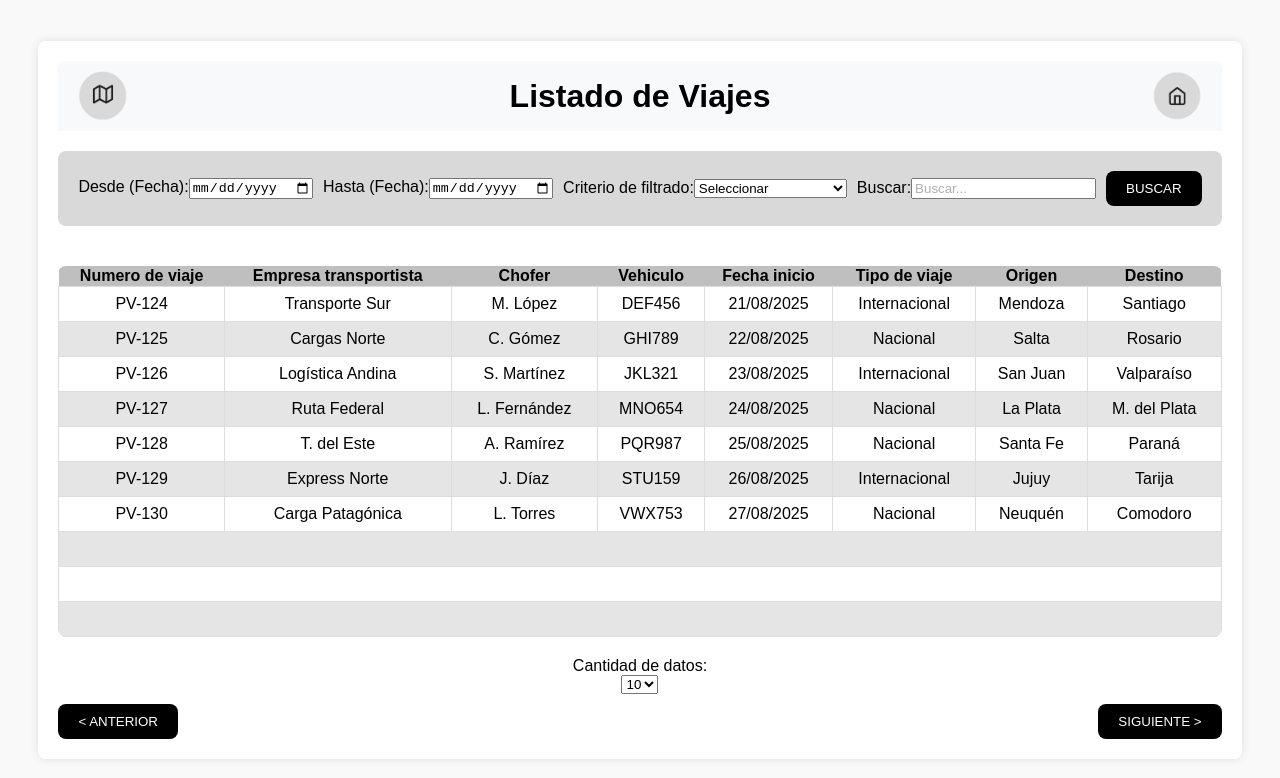
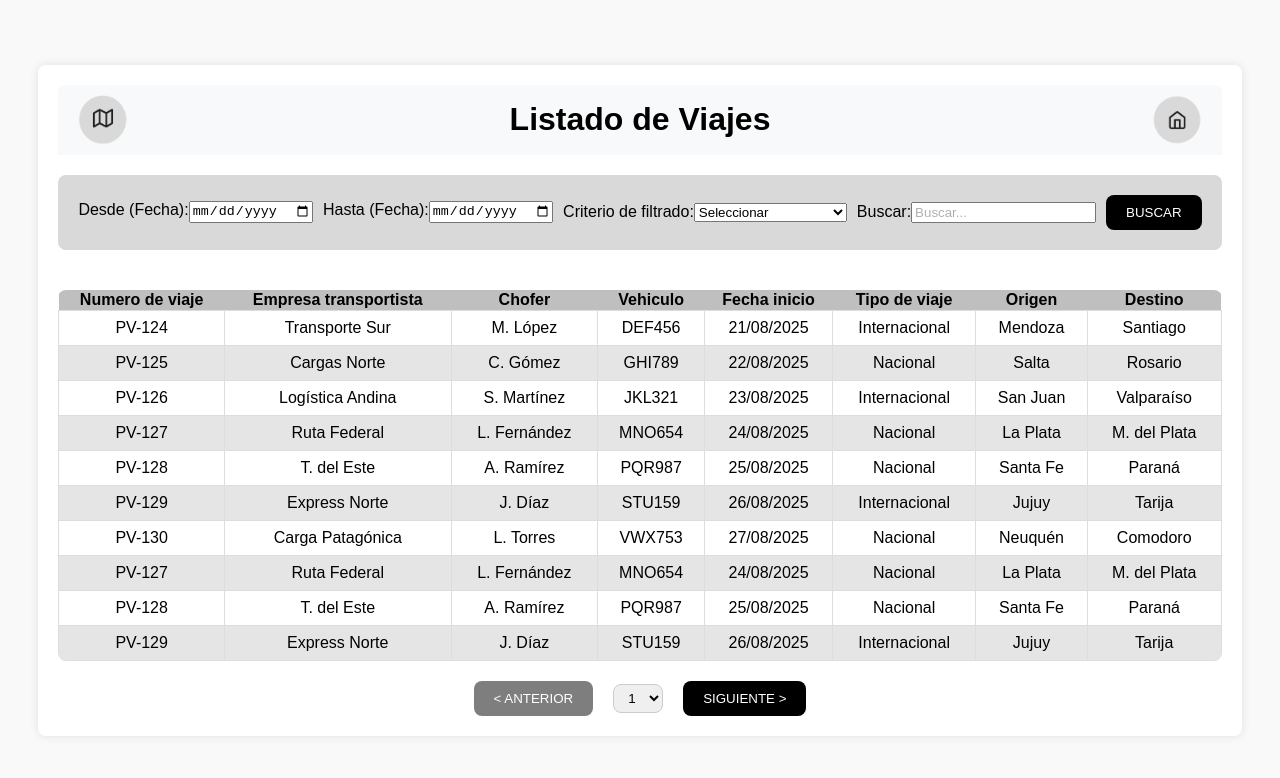
Before and after one commit to DesApp-2025c1-Grupo-4/DesApp-2025c1-Grupo4-Front-end, a React (Vite) app: page /listado-viajes in a window 1280 px wide. Shown: the top 778 px of the page. Built offline with nearby package versions, Linux system fonts and the light colour scheme.

Commit message:
correccion botones anterior y siguiente

```diff
--- a/src/components/ListadoDeViajes/TripTable.jsx
+++ b/src/components/ListadoDeViajes/TripTable.jsx
@@ -29,15 +29,42 @@ const TripTable = ({ filters, onFilterChange }) => {
     {
       numero: 'PV-130', empresa: 'Carga Patagónica', chofer: 'L. Torres', vehiculo: 'VWX753',
       fechaInicio: '2025-08-27', tipo: 'Nacional', origen: 'Neuquén', destino: 'Comodoro'
+    },
+    {
+      numero: 'PV-127', empresa: 'Ruta Federal', chofer: 'L. Fernández', vehiculo: 'MNO654',
+      fechaInicio: '2025-08-24', tipo: 'Nacional', origen: 'La Plata', destino: 'M. del Plata'
+    },
+    {
+      numero: 'PV-128', empresa: 'T. del Este', chofer: 'A. Ramírez', vehiculo: 'PQR987',
+      fechaInicio: '2025-08-25', tipo: 'Nacional', origen: 'Santa Fe', destino: 'Paraná'
+    },
+    {
+      numero: 'PV-129', empresa: 'Express Norte', chofer: 'J. Díaz', vehiculo: 'STU159',
+      fechaInicio: '2025-08-26', tipo: 'Internacional', origen: 'Jujuy', destino: 'Tarija'
+    },
+    {
+      numero: 'PV-130', empresa: 'Carga Patagónica', chofer: 'L. Torres', vehiculo: 'VWX753',
+      fechaInicio: '2025-08-27', tipo: 'Nacional', origen: 'Neuquén', destino: 'Comodoro'
     }
   ];
 
   const [currentPage, setCurrentPage] = useState(1);
 
   const filteredTrips = trips.filter(trip => {
-    const desdeMatch = filters.desde ? new Date(trip.fechaInicio) >= new Date(filters.desde) : true;
-    const hastaMatch = filters.hasta ? new Date(trip.fechaInicio) <= new Date(filters.hasta) : true;
-    const criterioMatch = filters.criterio ? trip[filters.criterio].toLowerCase().includes(filters.buscar.toLowerCase()) : true;
+    const tripDate = new Date(trip.fechaInicio);
+    const desdeDate = filters.desde ? new Date(filters.desde) : null;
+    const hastaDate = filters.hasta ? new Date(filters.hasta) : null;
+
+    if (hastaDate) {
+      hastaDate.setDate(hastaDate.getDate() + 1); // Incluir el día seleccionado
+    }
+
+    const desdeMatch = desdeDate ? tripDate >= desdeDate : true;
+    const hastaMatch = hastaDate ? tripDate < hastaDate : true;
+    const criterioMatch = filters.criterio
+      ? trip[filters.criterio].toLowerCase().includes(filters.buscar.toLowerCase())
+      : true;
+
     return desdeMatch && hastaMatch && criterioMatch;
   });
 
@@ -107,23 +134,29 @@ const TripTable = ({ filters, onFilterChange }) => {
           ))}
         </tbody>
       </table>
-      <div className="data-quantity">
+
+
+      <div className="table-controls">
+        <button onClick={handlePreviousPage} disabled={currentPage === 1}>&lt; ANTERIOR</button>
+        <div className="page-selector">
           <label>
-          Cantidad de datos:
-          <select name="cantidad" value={filters.cantidad} onChange={handleChange}>
-            <option value="10">10</option>
-            <option value="25">25</option>
-            <option value="50">50</option>
+            <select
+              value={currentPage}
+              onChange={(e) => setCurrentPage(Number(e.target.value))}
+            >
+              {Array.from({ length: totalPages }, (_, i) => (
+                <option key={i + 1} value={i + 1}>
+                  {i + 1}
+                </option>
+              ))}
             </select>
           </label>
         </div>
-      <div className="navigation">
-        <button onClick={handlePreviousPage} disabled={currentPage === 1}>&lt; ANTERIOR</button>
         <button onClick={handleNextPage} disabled={currentPage === totalPages}>SIGUIENTE &gt;</button>
       </div>
+
     </div>
   );
 };
 
-
 export default TripTable;
--- a/src/index.css
+++ b/src/index.css
@@ -127,17 +127,43 @@ nav button {
   background-color: #ffffff;
 }
 
-.data-quantity {
+
+.table-controls {
   display: flex;
   justify-content: center;
+  align-items: center;
+  gap: 20px;
   margin-top: 20px;
 }
 
-.data-quantity label {
+.table-controls button {
+  padding: 10px 20px;
+  background-color: #000;
+  color: white;
+  border: none;
+  border-radius: 8px;
+  cursor: pointer;
+}
+
+.table-controls button:disabled {
+  opacity: 0.5;
+  cursor: not-allowed;
+}
+
+.page-selector {
   display: flex;
-  flex-direction: column;
   align-items: center;
+  gap: 10px;
+  font-weight: bold;
 }
+
+.page-selector select {
+  padding: 5px 10px;
+  border-radius: 8px;
+  border: 1px solid #ccc;
+}
+
+
 
 .navigation {
   display: flex;
```
Lines whose indentation alone changed are shown as unchanged.
